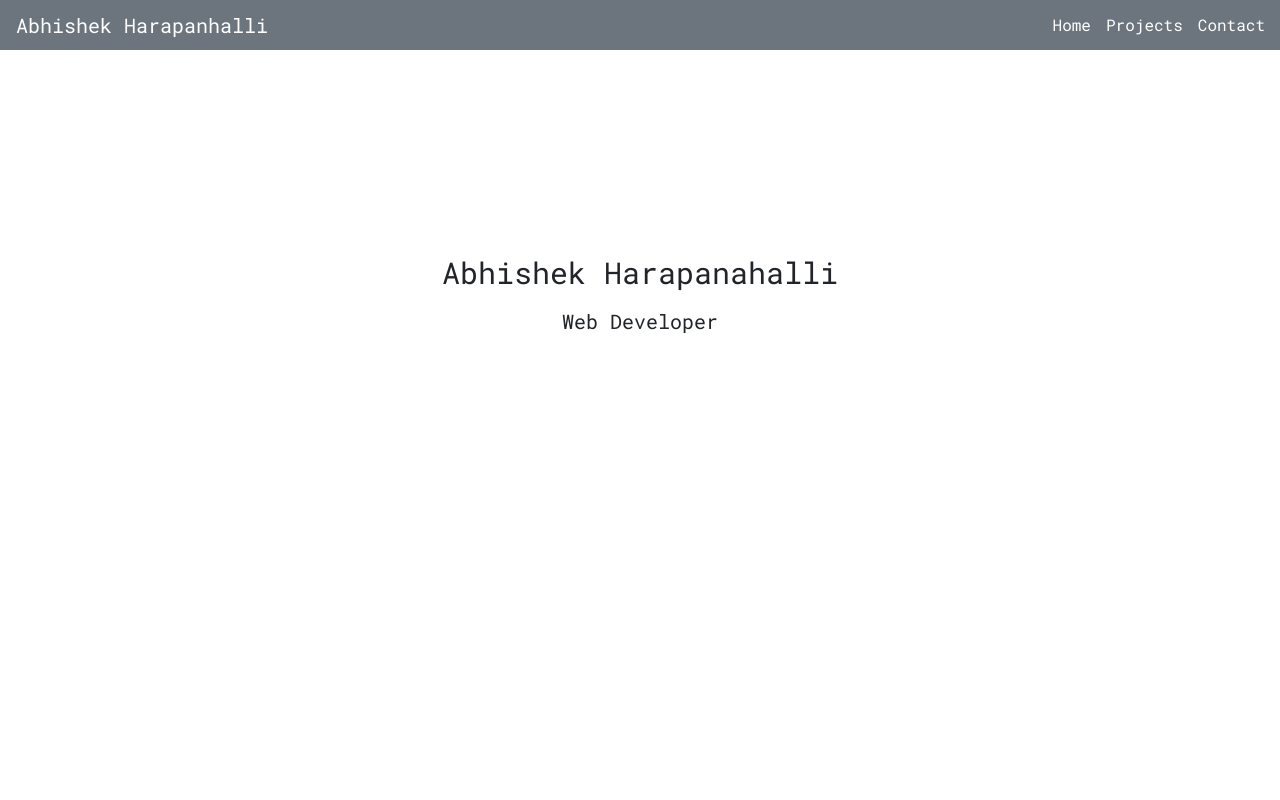
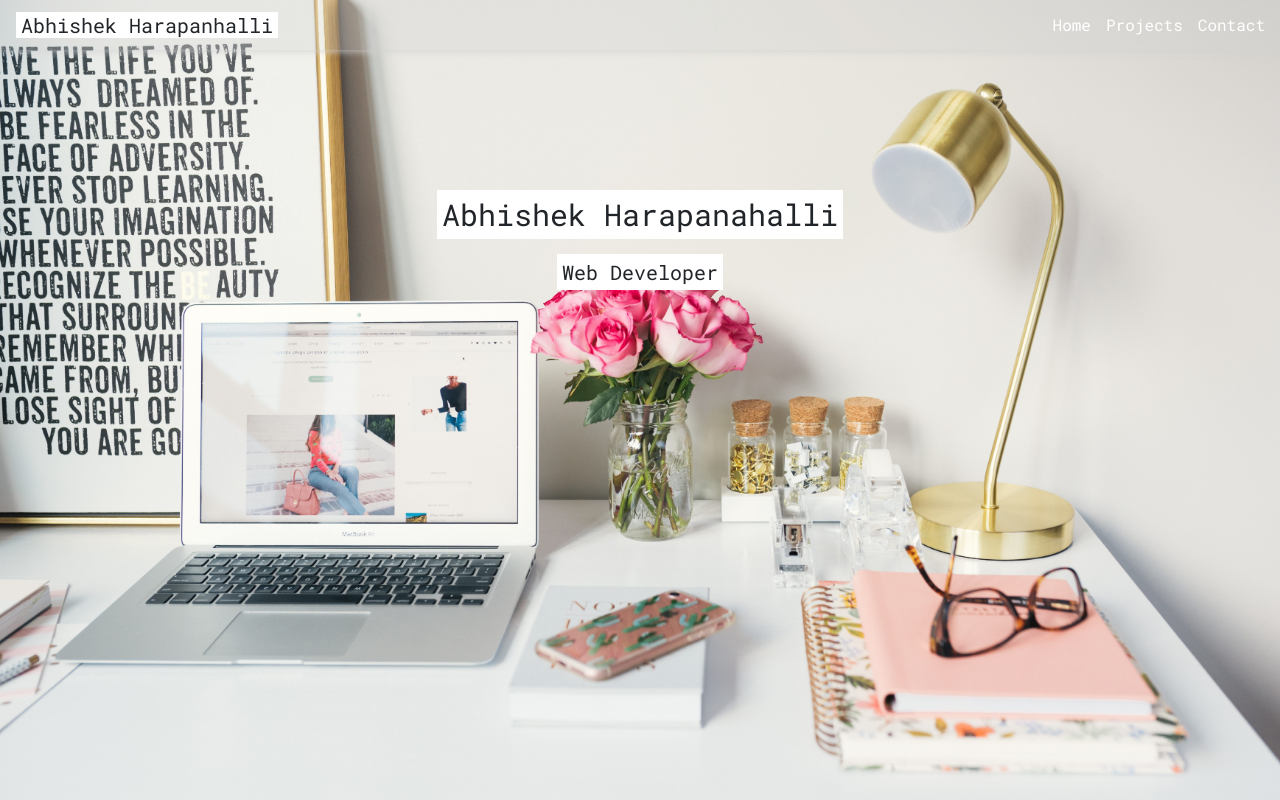
Before and after one commit to abhishekuh/AbhishekUH, a React (Create React App) app: page / in a window 1280 px wide. Built offline with nearby package versions, Linux system fonts and the light colour scheme.

Commit message:
Updated home banner image and UI changes

```diff
--- a/src/App.js
+++ b/src/App.js
@@ -10,7 +10,7 @@ function App() {
         <HashRouter basename="/">
             <div>
                 <nav className="navbar navbar-expand-lg navbar-light nav-width">
-                <a className="navbar-brand nav-logo">Abhishek Harapanhalli</a>
+                <a className="navbar-brand nav-logo"><span className="brand-logo">Abhishek Harapanhalli</span></a>
                     <button className="navbar-toggler" type="button" data-toggle="collapse" data-target="#navbarNav"
                         aria-controls="navbarNav" aria-expanded="false" aria-label="Toggle navigation">
                         <span className="navbar-toggler-icon"></span>
--- a/src/components/contact.js
+++ b/src/components/contact.js
@@ -4,7 +4,7 @@ export default class contact extends Component {
     render() {
         return (
             <div>
-                <div className="main-container">
+                <div className="main-container container-height flex-middle">
                     <div className="banner text-center">
                         <span className="banner-main-txt">Contact Me</span>
                         <div className="p1"><i className="fas fa-phone-square-alt"></i> +91 99010 61010</div>
--- a/src/components/home.js
+++ b/src/components/home.js
@@ -4,12 +4,17 @@ export default class home extends Component {
     render() {
         return (
             <div>
-                <div className="main-container">
-                    <div className="banner text-center">
-                        <span className="banner-main-txt">Abhishek Harapanahalli</span>
-                        <span className="banner-text">Web Developer</span>
+                    <div className="img-container container-height text-center">
+                        <div className="banner-main-txt">
+                            <span className="text-bg">Abhishek Harapanahalli</span>
+                            </div>
+                        <div className="banner-text">
+                        <span className="text-bg">Web Developer</span>
+                        </div>
                     </div>
-                </div>
+                {/* <div className="white-container container-height">
+                    download resume
+                </div> */}
             </div>
         )
     }
--- a/src/components/projects.js
+++ b/src/components/projects.js
@@ -9,6 +9,13 @@ export default class projects extends Component {
                     <div className="projects-heading text-center">
                         <span className="banner-main-txt">Projects</span>
                         <div className="project-container">
+                        <div className="project-card">
+                                <div className="project-img">
+                                    {/* <img src="{Logo}" alt="image"></ img> */}
+                                </div>
+                                <div className="project-name">CloseVille</div>
+                                <div className="project-desc">Order management business application</div>
+                            </div>
                             <div className="project-card">
                                 <div className="project-img">
                                     {/* <img src="{Logo}" alt="image"></ img> */}
@@ -20,15 +27,15 @@ export default class projects extends Component {
                                 <div className="project-img">
                                     {/* <img src="{Logo}" alt="image"></ img> */}
                                 </div>
-                                <div className="project-name">CloseVille</div>
-                                <div className="project-desc">Order management business application</div>
+                                <div className="project-name">Mathup</div>
+                                <div className="project-desc">Mathematics Quiz application</div>
                             </div>
                             <div className="project-card">
                                 <div className="project-img">
                                     {/* <img src="{Logo}" alt="image"></ img> */}
                                 </div>
-                                <div className="project-name">Mathup</div>
-                                <div className="project-desc">Mathematics Quiz application</div>
+                                <div className="project-name">Analytics Dashboard</div>
+                                <div className="project-desc">Data Visualisation through different charts</div>
                             </div>
                         </div>
                     </div>
--- a/src/index.css
+++ b/src/index.css
@@ -20,25 +20,58 @@ code {
   padding: 1rem;
 }
 
-.banner{
+.flex-middle{
+  display: flex;
+  align-items: center;
+  justify-content: center;
+}
+
+/* home page */
+
+.container-height{
+  height: 100vh;
+}
+
+.img-container{
   font-size: 30px;
-  padding: 200px 0;
+  padding-top: 15%;
+  background: url('assets/home-bg.jpg');
+  background-size: cover;
+  background-repeat: no-repeat;
+  background-position: center;
 }
+/* Photo by Arnel Hasanovic on Unsplash */
+
 .banner-text{
   font-size: 20px;
 }
+.text-bg{
+  background: white;
+  padding: 5px;
+}
 .banner-main-txt{
   display: block;
+  margin-bottom: 20px;
 }
+.white-container{
+  background: white;
+  text-align: center;
+  padding-top: 15%;
+}
+
+
 
 /* navbar */
 .nav-logo{
-  color: white !important;
+  /* color: white !important; */
 }
 .nav-width{
   width: 100%;
-  background: #6c757d;
+  background-color: #d3d3d352;
   height: 50px;
+  position: fixed;
+  top: 0;
+  box-shadow: 0px 3px 6px #d3d3d39e;
 }
 .nav-items{
   position: absolute;
@@ -47,7 +80,7 @@ code {
 
 .link-color{
   color: white;
-  padding-right: 15px;
+  margin-right: 15px;
 }
 .link-color:hover{
   font-weight: bold;
@@ -58,6 +91,11 @@ code {
   font-weight: bold;
   color: white;
   text-decoration: none;
+  border-bottom: 2px solid white;
+}
+.brand-logo{
+  background: white;
+  padding: 0 5px;
 }
 
 
@@ -67,7 +105,8 @@ code {
   padding: 100px 0 0 0;
 }
 .project-card {
-  width: 30%;
+  width: 49%;
+  margin-bottom: 20px;
   border-radius: 4px;
   box-shadow: 0px 5px 15px #d3d3d38c;
 }
@@ -93,4 +132,5 @@ code {
   padding: 50px 30px;
   display: flex;
   justify-content: space-around;
+  flex-flow: wrap;
 }
```
Also changed, not shown: src/assets/home-bg.jpg (added).
